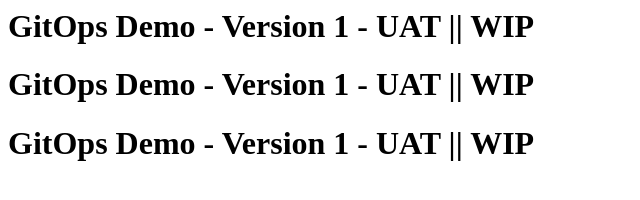
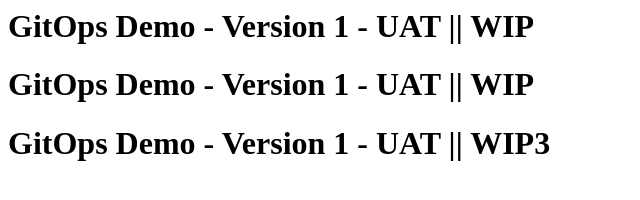
Before and after one commit to sravan-kumarc/nginx-app, a plain HTML site: page index.html in a window 1280 px wide. Shown: the full height of the page, 0-640 px from the left. Drawn offline with Linux system fonts and the light colour scheme.

Commit message:
Update header text in index.html

```diff
--- a/index.html
+++ b/index.html
@@ -1,3 +1,3 @@
 <h1> GitOps Demo - Version 1 - UAT || WIP </h1>
 <h1> GitOps Demo - Version 1 - UAT || WIP </h1>
-<h1> GitOps Demo - Version 1 - UAT || WIP </h1>
+<h1> GitOps Demo - Version 1 - UAT || WIP3 </h1>
```
